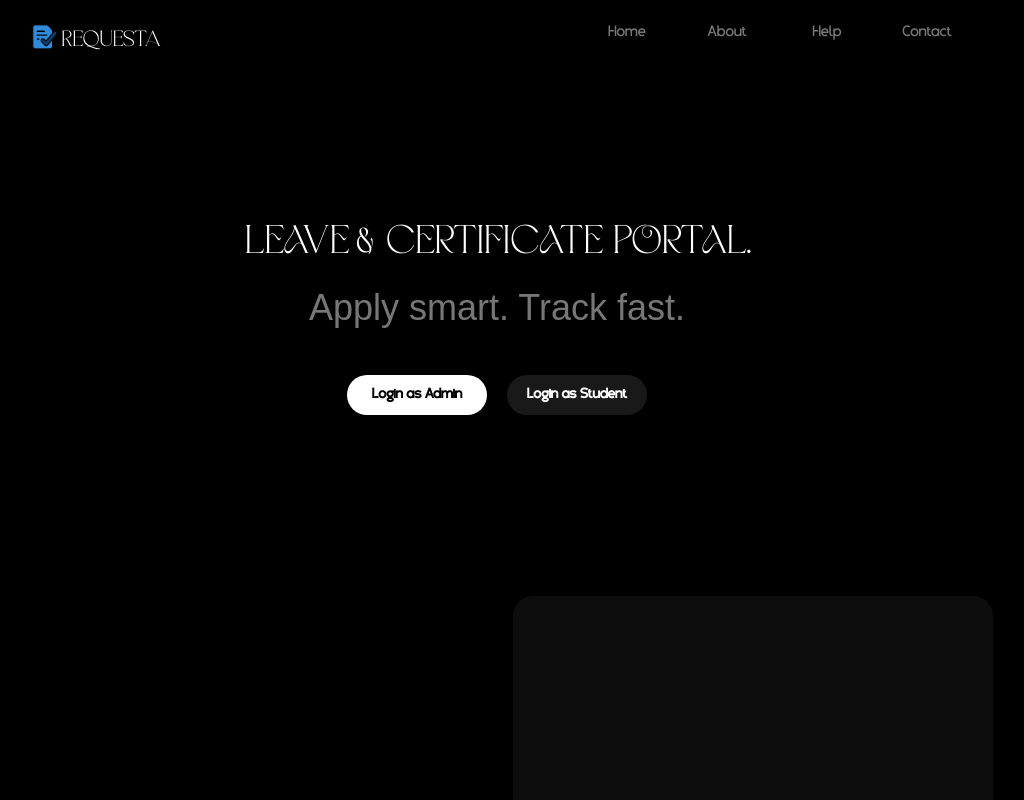
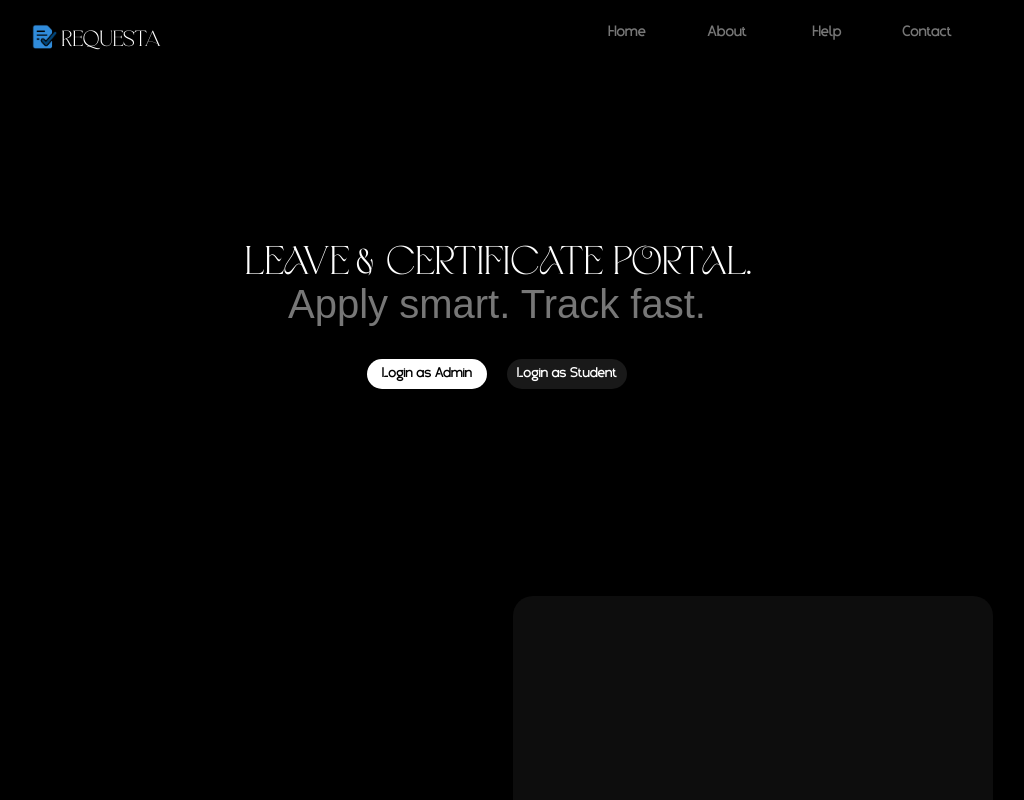
Before and after one commit to adtshrm007/Requesta-Client, a React (Vite) app: page / in a window 1280 px wide. Shown: the top 800 px of the page, without its empty margins (143-1167 px from the left). Built offline with nearby package versions, Linux system fonts and the light colour scheme; a web font is replaced by a local one.

Commit message:
Initial Commit

```diff
--- a/src/Components/Header.jsx
+++ b/src/Components/Header.jsx
@@ -11,7 +11,7 @@ const Header = () => {
   ];
 
   return (
-    <div className="header w-[960px] h-[64px] justify-self-center flex items-center justify-between text-white sticky z-10  top-0  backdrop-blur-sm">
+    <div className="header w-[960px] h-[64px] justify-self-center flex items-center justify-between text-white ">
       <Link to="/">
         <motion.div
           className="logo_name w-[110px] h-[16px] text-center font-[100] font-growmajour text-[22px] flex cursor-pointer"
--- a/src/Components/TagLine.jsx
+++ b/src/Components/TagLine.jsx
@@ -1,46 +1,35 @@
 import { Link } from "react-router-dom";
-import { motion } from "framer-motion"; // Correct import from 'framer-motion'
-
+import { motion } from "motion/react";
 const TagLine = () => {
   const tagline1 = "Leave & Certificate Portal.";
   const tagline2 = "Apply smart. Track fast.";
 
   return (
     <motion.div
-      className="tagline w-full max-w-[960px] h-[500px] mx-auto flex flex-col justify-center text-center px-4"
-      initial={{ opacity: 0, y: 50 }}
-      animate={{ opacity: 1, y: 0 }}
+      className="tagline w-[960px] h-[500px]  justify-self-center flex flex-col justify-center text-center"
+      initial={{ scale: 0 }}
+      animate={{ scale: 1 }}
       transition={{
         type: "spring",
         stiffness: 100,
-        duration: 1.5,
+        duration: 5,
         ease: "easeInOut",
       }}
     >
-      <div className="text-white text-[32px] sm:text-[40px] font-growmajour mb-2">
+      <div className="tagline_1 h-[40px] text-white text-[40px] font-growmajour">
         {tagline1}
       </div>
-      <div className="text-[#777777] text-[28px] sm:text-[36px] font-radon">
+      <div className="tagline_1 h-[40px] text-[#777777] text-[40px] font-radon">
         {tagline2}
       </div>
-
-      <div className="mt-10 flex flex-wrap justify-center items-center gap-5 font-mooxy">
+      <div className="tagline_1 h-[40px] mt-10 flex justify-center items-center gap-5 font-mooxy">
         <Link to="/adminlogin">
-          <motion.button
-            className="bg-white w-[140px] h-[40px] rounded-full text-[14px] font-semibold text-black shadow-md transition-all"
-            whileHover={{ scale: 1.1 }}
-            whileTap={{ scale: 0.95 }}
-          >
+          <motion.button className="admin_login bg-white w-[120px] h-[30px] rounded-[100px] text-[14px] text-center cursor-pointer" whileHover={{ scale: 1.1 }} whileTap={{ scale: 0.9 }}>
             Login as Admin
           </motion.button>
         </Link>
-
         <Link to="/studentlogin">
-          <motion.button
-            className="bg-[#191919] w-[140px] h-[40px] rounded-full text-[14px] font-semibold text-white shadow-md transition-all"
-            whileHover={{ scale: 1.1 }}
-            whileTap={{ scale: 0.95 }}
-          >
+          <motion.button className="student_login bg-[#191919] w-[120px] h-[30px] rounded-[100px] text-[14px] text-center text-white cursor-pointer" whileHover={{ scale: 1.1 }} whileTap={{ scale: 0.9 }}>
             Login as Student
           </motion.button>
         </Link>
```
